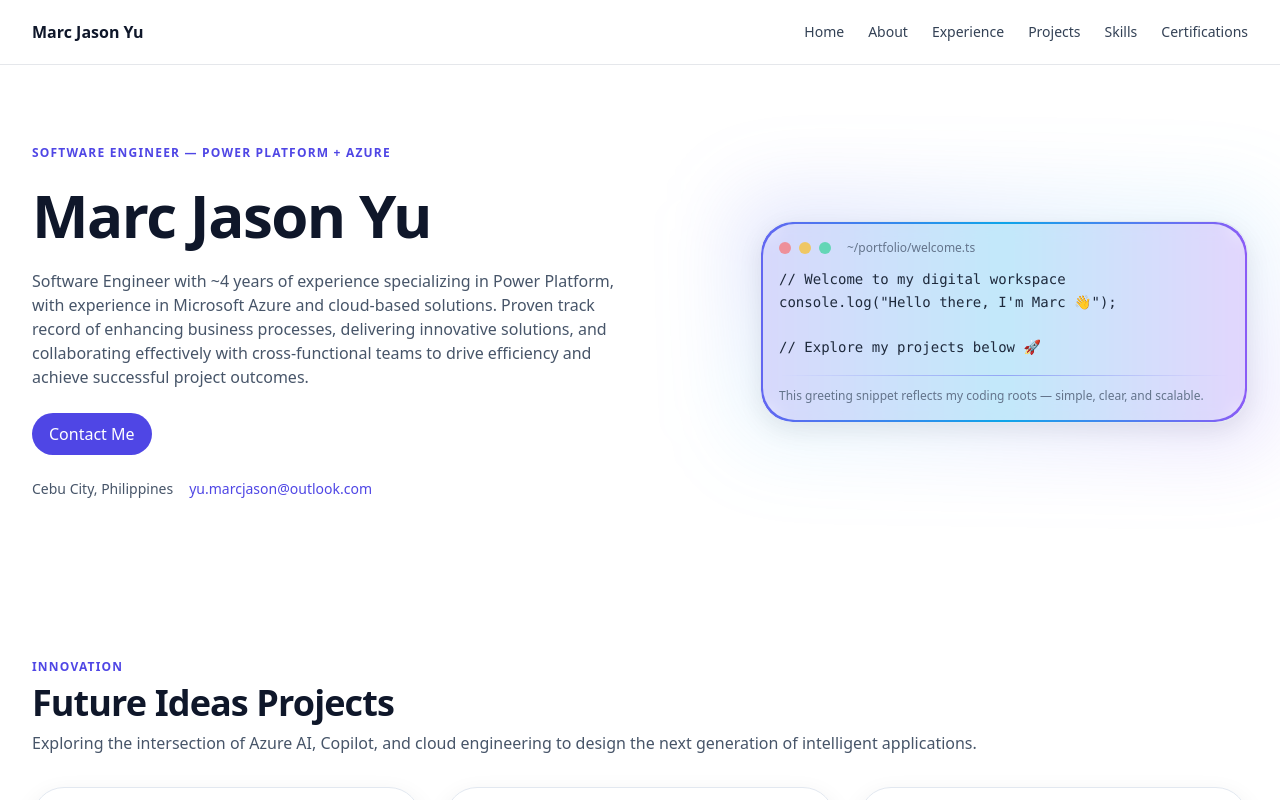
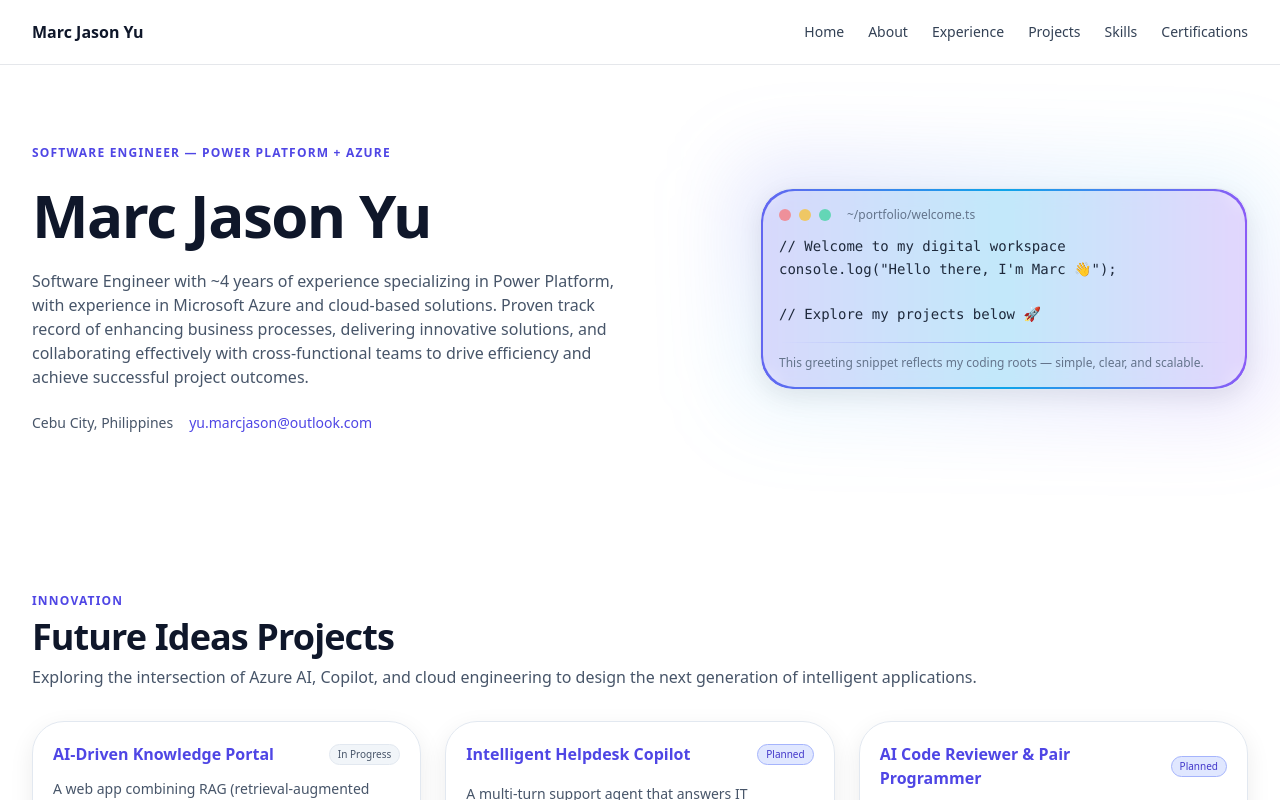
Before and after one commit to marcsplayground-git/nextjs-portfolio, a Next.js app: page / in a window 1280 px wide. Shown: the top 800 px of the page. Built offline with nearby package versions, Linux system fonts and the light colour scheme.

Commit message:
chores(contact): remove contact button in hero landing

```diff
--- a/components/HeroCodeOverlay.tsx
+++ b/components/HeroCodeOverlay.tsx
@@ -12,10 +12,6 @@ export function HeroCodeOverlay() {
         </h1>
 
         <p className="text-slate-600 max-w-prose">{profile.summary}</p>
-
-        <a href="/contact" className="btn btn-primary">
-          Contact Me
-        </a>
 
         <div className="flex flex-wrap items-center gap-4 text-sm text-slate-600">
           <span>{profile.location}</span>
```
